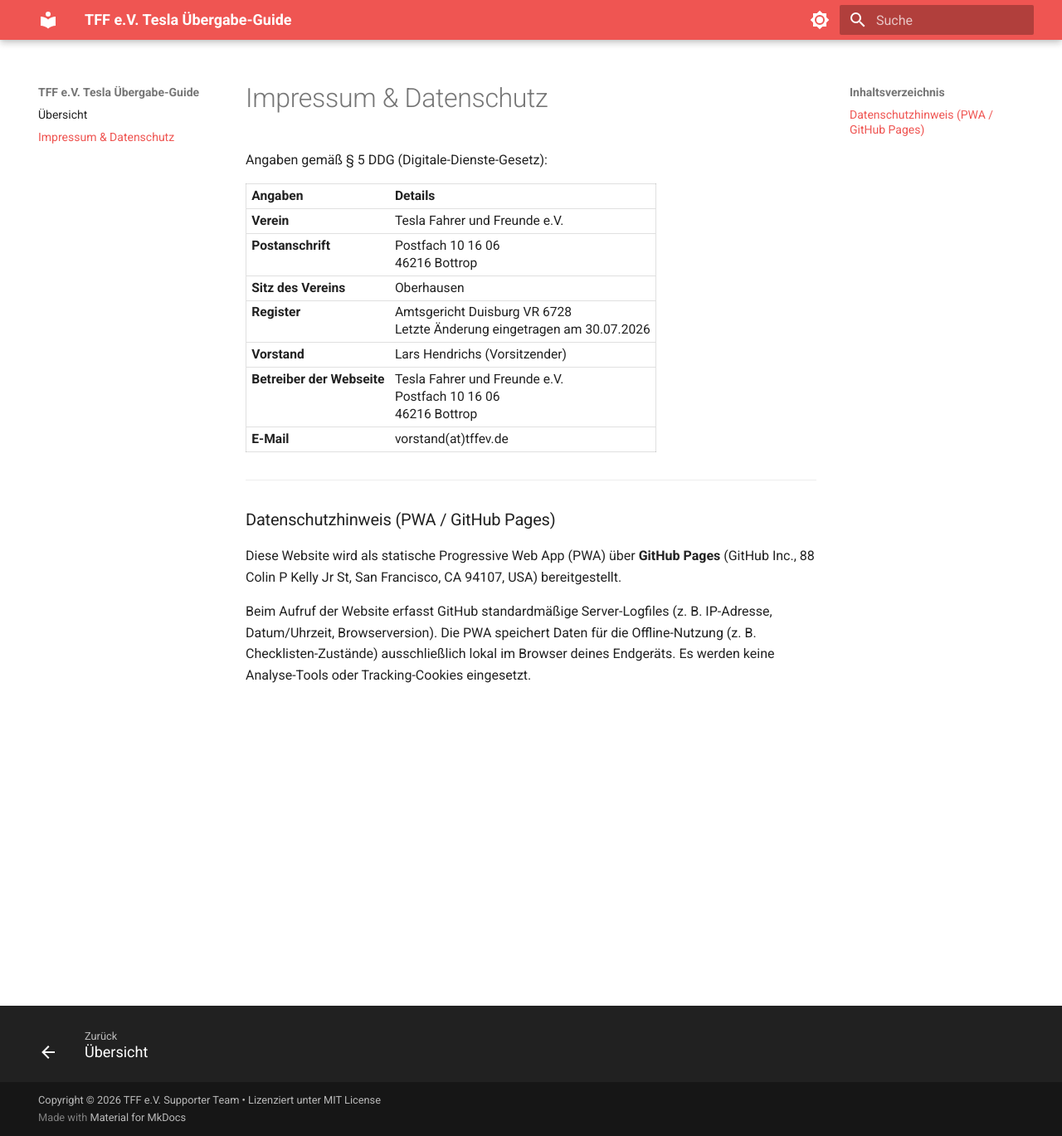
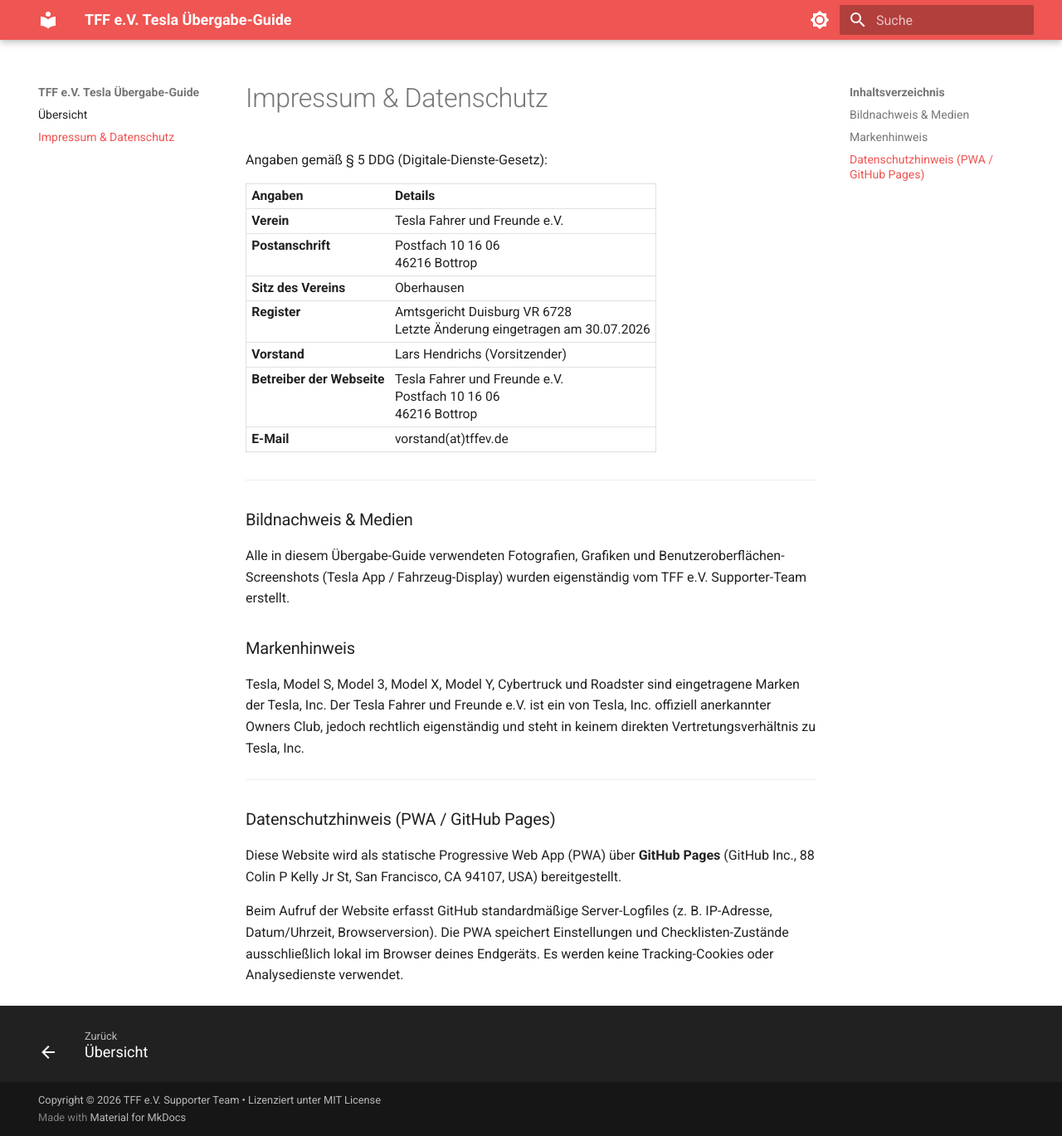
Before and after one commit to Fhiel/TFFeV-Guide, an MkDocs documentation site: the page built from docs/impressum.md, in a window 1280 px wide and 1369 px high. Shown: the whole window at 83% size. Built offline with MkDocs 1.6.1 and Material for MkDocs 9.7.7, drawn with Linux system fonts in a browser that asks for light colours.

```diff
--- a/docs/impressum.md
+++ b/docs/impressum.md
@@ -14,8 +14,15 @@ Angaben gemäß § 5 DDG (Digitale-Dienste-Gesetz):
 
 ---
 
+### Bildnachweis & Medien
+Alle in diesem Übergabe-Guide verwendeten Fotografien, Grafiken und Benutzeroberflächen-Screenshots (Tesla App / Fahrzeug-Display) wurden eigenständig vom TFF e.V. Supporter-Team erstellt.
+
+### Markenhinweis
+Tesla, Model S, Model 3, Model X, Model Y, Cybertruck und Roadster sind eingetragene Marken der Tesla, Inc. Der Tesla Fahrer und Freunde e.V. ist ein von Tesla, Inc. offiziell anerkannter Owners Club, jedoch rechtlich eigenständig und steht in keinem direkten Vertretungsverhältnis zu Tesla, Inc.
+
+---
+
 ### Datenschutzhinweis (PWA / GitHub Pages)
-
 Diese Website wird als statische Progressive Web App (PWA) über **GitHub Pages** (GitHub Inc., 88 Colin P Kelly Jr St, San Francisco, CA 94107, USA) bereitgestellt.
 
-Beim Aufruf der Website erfasst GitHub standardmäßige Server-Logfiles (z. B. IP-Adresse, Datum/Uhrzeit, Browserversion). Die PWA speichert Daten für die Offline-Nutzung (z. B. Checklisten-Zustände) ausschließlich lokal im Browser deines Endgeräts. Es werden keine Analyse-Tools oder Tracking-Cookies eingesetzt.
+Beim Aufruf der Website erfasst GitHub standardmäßige Server-Logfiles (z. B. IP-Adresse, Datum/Uhrzeit, Browserversion). Die PWA speichert Einstellungen und Checklisten-Zustände ausschließlich lokal im Browser deines Endgeräts. Es werden keine Tracking-Cookies oder Analysedienste verwendet.
```
